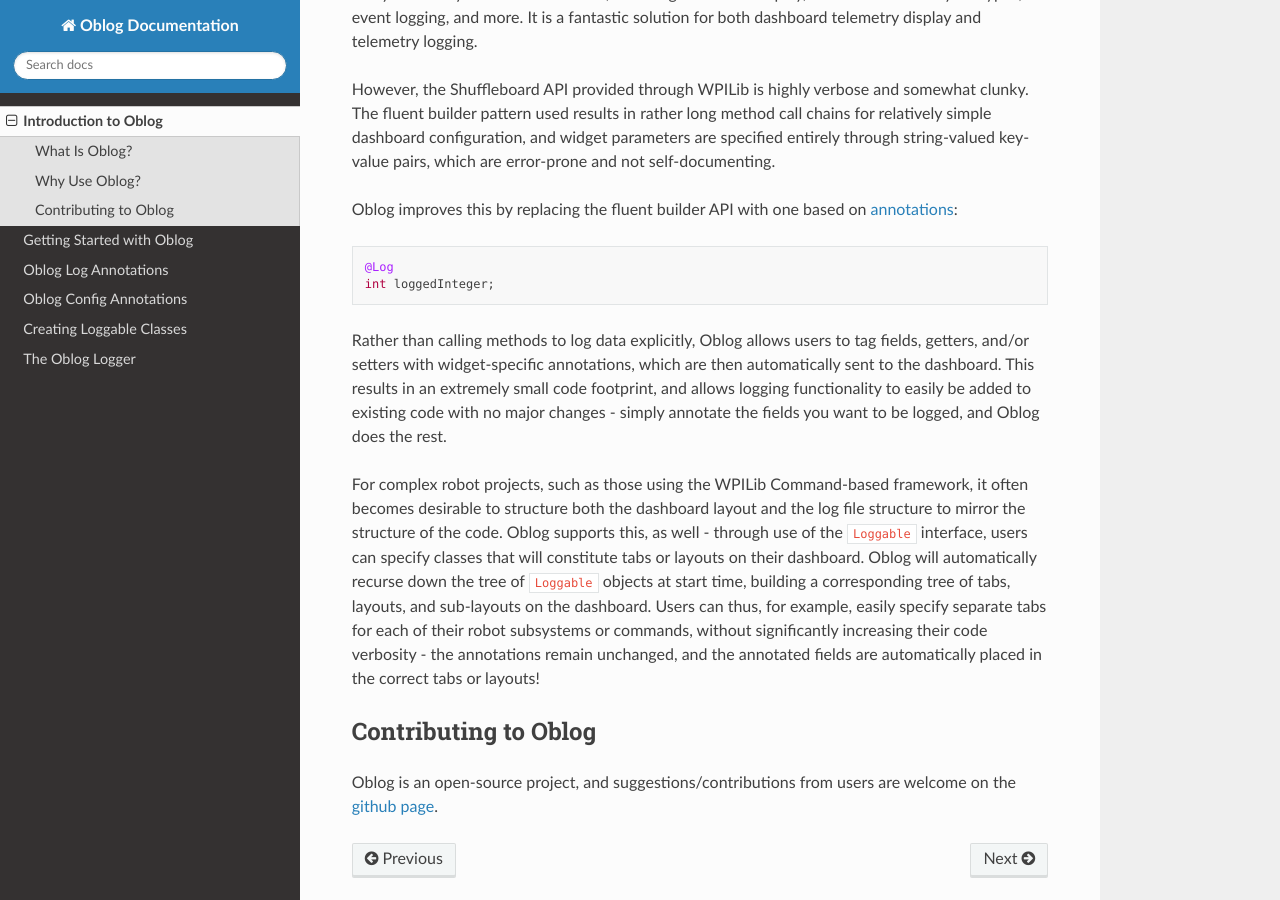
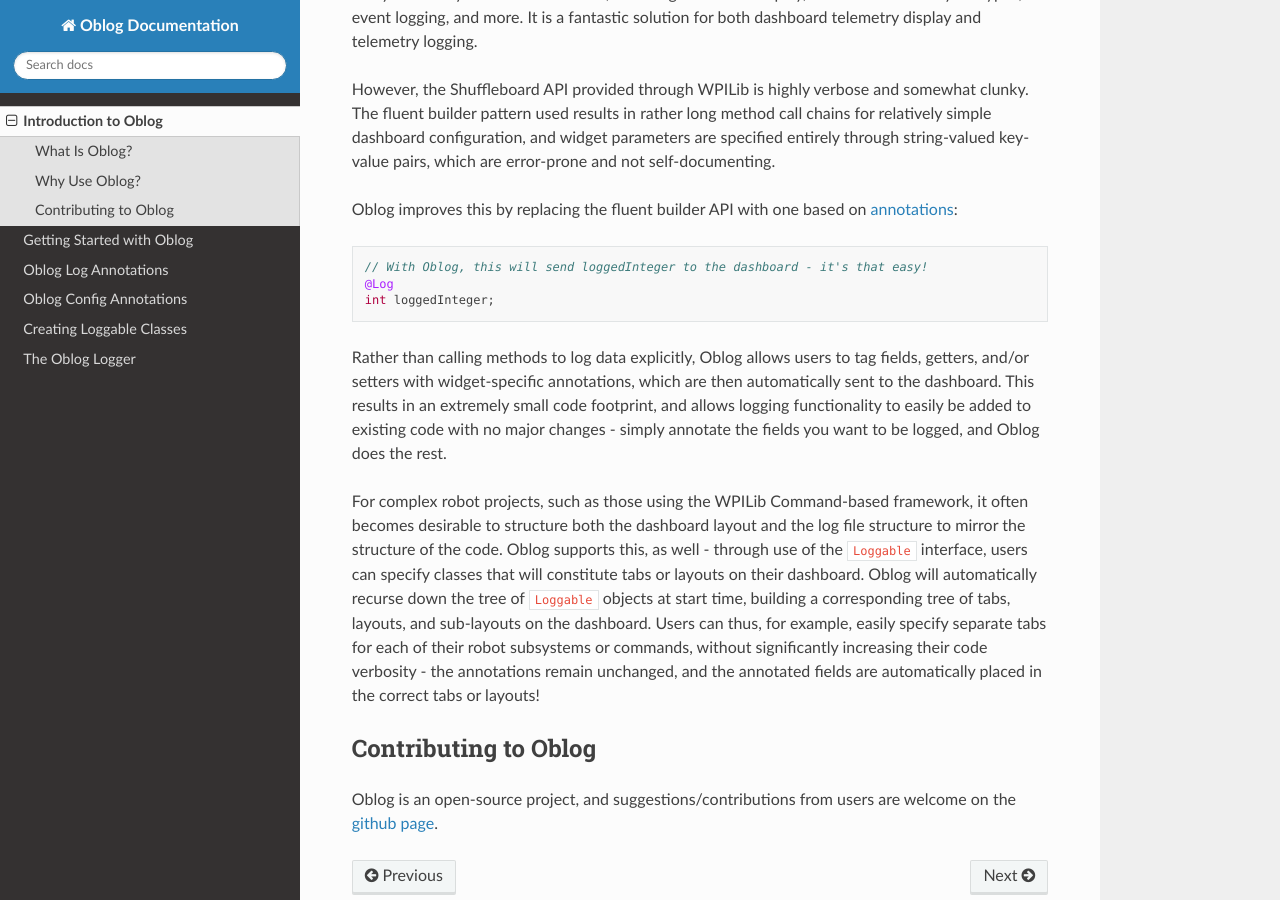
Before and after one commit to Oblarg/Oblog-docs, a Sphinx documentation site: the page built from source/introduction.rst, in a window 1280 px wide and 900 px high, scrolled down 506 px. Built offline with Sphinx 7.4.7 and the Read the Docs theme 2.0.0, drawn with Linux system fonts in a browser that asks for light colours; pages that are not in the unit, such as notebooks, are missing from menus.

Commit message:
add comment

```diff
--- a/source/introduction.rst
+++ b/source/introduction.rst
@@ -19,6 +19,7 @@
 
 .. code:: Java
 
+  // With Oblog, this will send loggedInteger to the dashboard - it's that easy!
   @Log
   int loggedInteger;
 
```
